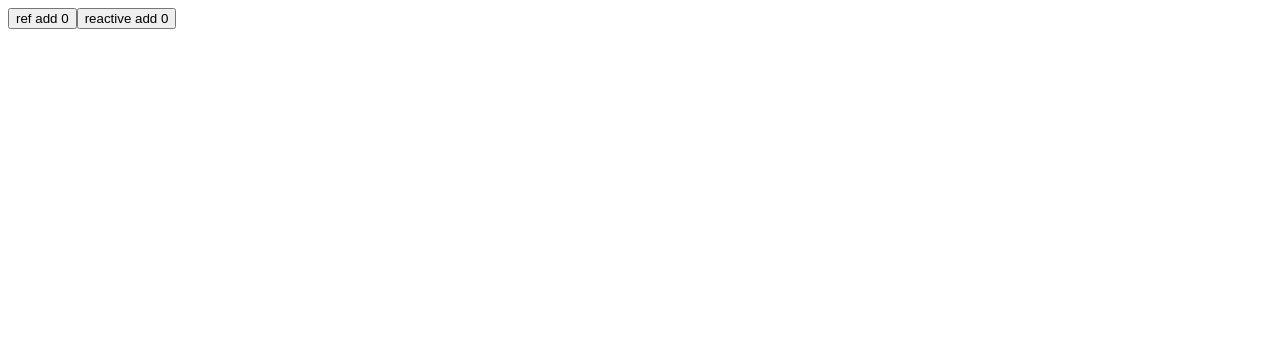
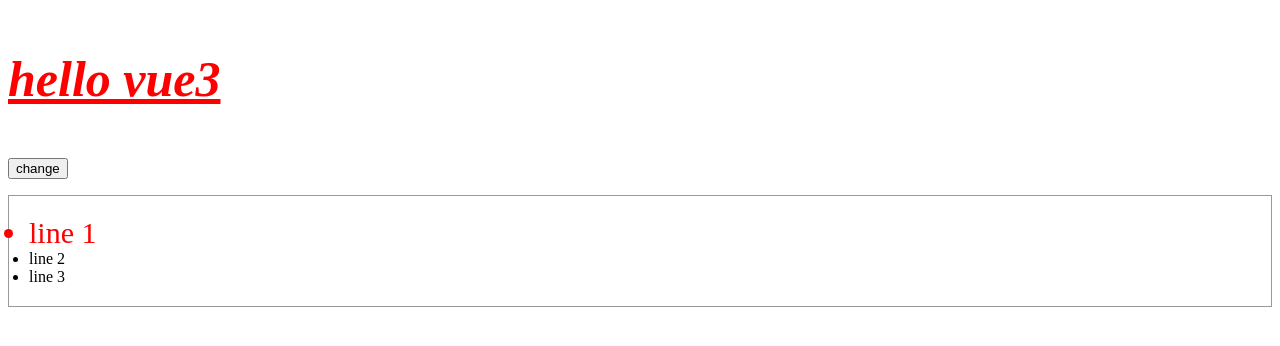
Before and after one commit to zhixi0912/study, a Vue app in the folder vue3/shopping-cart/: page / in a window 1280 px wide. Shown: the top 346 px of the page. Built offline with nearby package versions, Linux system fonts and the light colour scheme.

Commit message:
动态样式

```diff
--- a/vue3/shopping-cart/src/App.vue
+++ b/vue3/shopping-cart/src/App.vue
@@ -3,7 +3,9 @@
 // Check out https://vuejs.org/api/sfc-script-setup.html#script-setup
 // import Demo from './views/01-gitting-started/Demo.vue'
 // import Demo from './views/02-template-syntax/Demo.vue'
-import Demo from './views/03-reactivity-fundament/Demo.vue'
+// import Demo from './views/03-reactivity-fundament/Demo.vue'
+// import Demo from './views/04-computed-properties/Demo.vue'
+import Demo from './views/05-class-style/Demo.vue'
 </script>
 
 <template>
--- /dev/null
+++ b/vue3/shopping-cart/src/views/05-class-style/Demo.vue
@@ -0,0 +1,38 @@
+<template>
+    <div :class="[italic,{a:isA,b:isB}]" class="c d">
+        <p>hello vue3</p>
+    </div>
+    <div>
+        <button @click="handelClick">change</button>
+    </div>
+    <div><example></example></div>
+</template>
+
+<script setup>
+ import { ref  } from 'vue';
+ import example from './Example.vue'
+ const italic = ref('italic')
+ const isA = ref(true)
+ const isB = ref(true)
+ const handelClick = () => {
+    isA.value = !isA.value
+ }
+</script>
+
+<style lang="css">
+.a{
+    color: red;
+}
+.b{
+    font-size: 50px;
+}
+.c{
+    font-weight: 900;
+}
+.d{
+    text-decoration: underline;
+}
+.italic{
+    font-style: italic;
+}
+</style>
--- /dev/null
+++ b/vue3/shopping-cart/src/views/05-class-style/Example.vue
@@ -0,0 +1,33 @@
+<template>
+    <ul class="box">
+        <li v-for="item, index in list"
+        :class="{active:index === crunteIndex}"
+        @click="handelClick(index)"
+        >
+            {{item}}
+        </li>
+    </ul>
+</template>
+
+<script setup>
+ import { ref  } from 'vue';
+ const list = ref(['line 1', 'line 2', 'line 3'])
+ const crunteIndex =ref(0)
+ const handelClick = (index) => {
+    crunteIndex.value = index
+ }
+</script>
+
+<style lang="css">
+.box{
+    border: 1px solid #999;
+    padding: 20px;
+}
+.box li{
+    cursor: pointer;
+}
+.active{
+    color: red;
+    font-size: 30px;
+}
+</style>
```
Also changed, not shown: vue3/shopping-cart/src/views/04-computed-properties/Demo.vue (+17 -2 lines).
